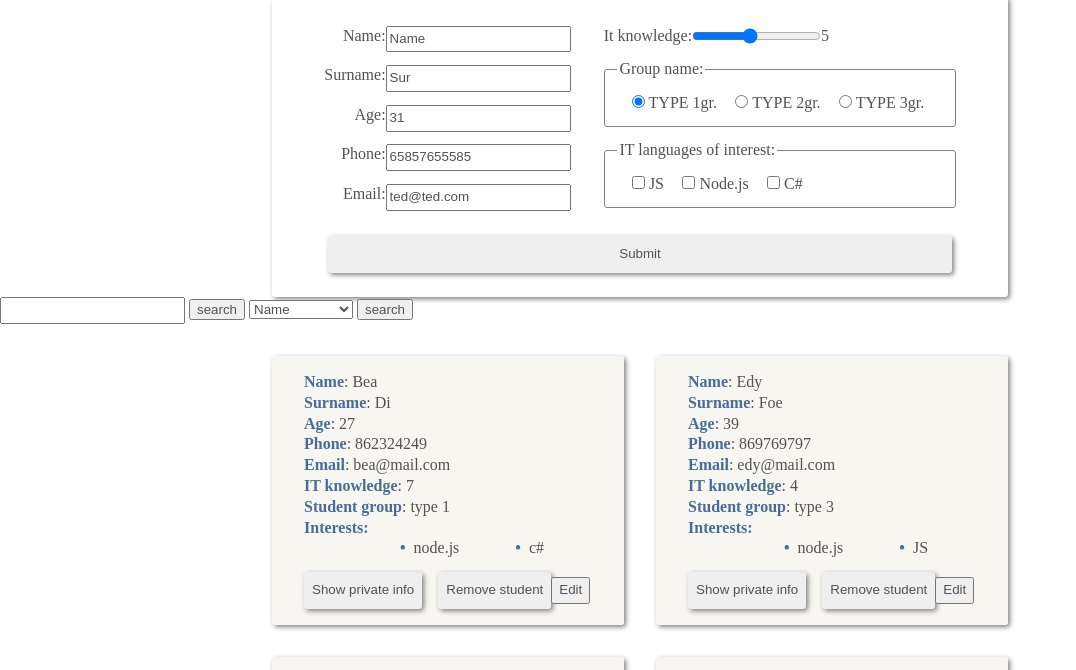
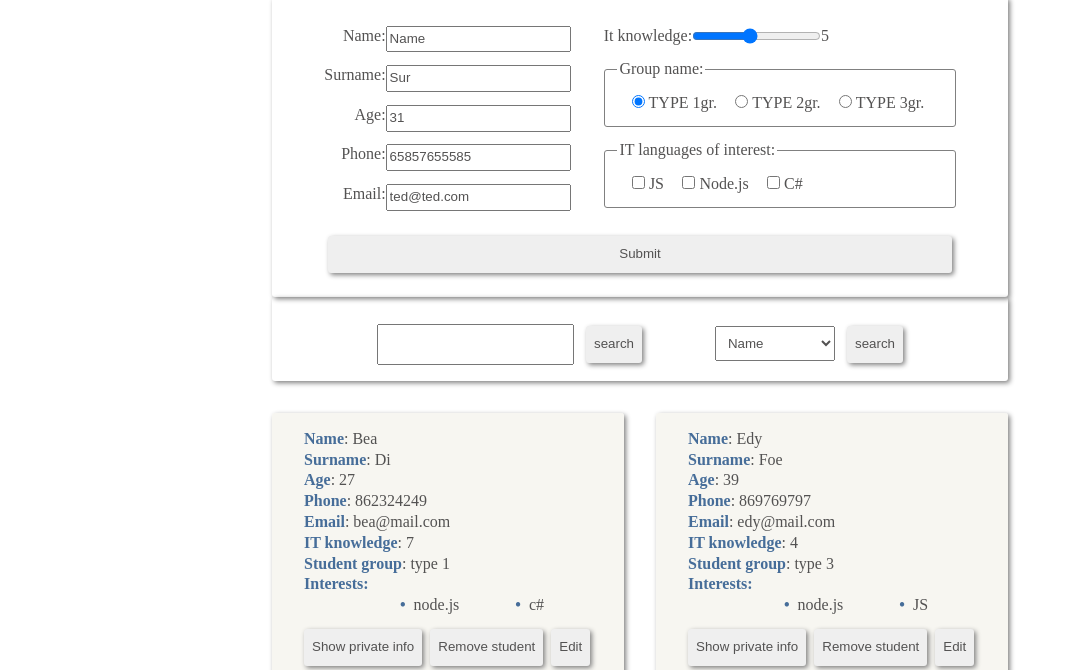
Before and after one commit to KlimaGi/ca-type-students-project, a plain HTML site: page index.html in a window 1280 px wide. Shown: the part 56-726 px from the top of the page, without its empty margins (0-1076 px from the left). Drawn offline with Linux system fonts and the light colour scheme.

Commit message:
add styles to new elements

```diff
--- a/index.html
+++ b/index.html
@@ -13,7 +13,7 @@
 
   <h2 class="main-title">JS students form</h2>
 
-<form id="student-form" novalidate>
+  <form id="student-form" novalidate class="form-block">
     <div class="block-1">
       <div id="name">
         <label for="student-name">Name: </label>
@@ -39,7 +39,6 @@
         <label for="student-email">Email:</label>
         <input type="email" name="email" id="student-email" placeholder="Enter your email" class="required" value="ted@ted.com">
       </div>
-
     </div>
 
 
@@ -49,7 +48,6 @@
         <input type="range" name="it-knowledge" id="student-it-knowledge" min="1" max="10" value="5" step="1" class="required">
         <output id="it-knowledge-output"></output>
       </div>
-
 
       <fieldset>
         <legend>Group name:</legend>
@@ -74,34 +72,32 @@
 
         <input type="checkbox" id="c#" name="languages" value="c#">
         <label for="c#">C#</label>
-
       </fieldset>
-
     </div>
 
     <button class="btn-form" type="submit">Submit</button>
     <span id="alert"></span>
   </form>
 
-<form id="search-form">
-  <input type="text" name="search" id="search-input">
-  <input type="submit" value="search">
+  <form id="search-form" class="form-block">
+    <div>
+      <input type="text" name="search" id="search-input" class="search-item">
+      <input type="submit" value="search" class="btn">
+    </div>
 
-  <select name="variations" id="">
+    <div>
+      <select name="variations" id="" class="search-item">
           <option value="name">Name</option>
           <option value="surname">Surname</option>
           <option value="age">Age</option>
           <option value="it-knowledge">IT Knowledge</option>
           <option value="group">Group</option>
         </select>
-  <input type="submit" value="search">
+        <input type="submit" value="search" class="btn">
+    </div>
   </form>
-
 
   <div id="students-list"></div>
 
-
-
-
 </body>
 </html>
--- a/script.js
+++ b/script.js
@@ -149,6 +149,7 @@ function renderStudent(studentData) {
 
   let editStudentButton = document.createElement("button");
   editStudentButton.textContent = "Edit";
+  editStudentButton.classList.add("btn");
 
   editStudentButton.addEventListener("click", () => {
     studentFormEl.elements.name.value = studentName;
--- a/style.css
+++ b/style.css
@@ -28,7 +28,7 @@
   color: var(--color-blue);
 }
 
-#student-form {
+.form-block {
   max-width: 46rem;
   margin: 0 auto;
   padding: 1rem 2rem;
@@ -99,15 +99,24 @@ ul.interest-list li::before {
 .interest-title {
   color: var(--color-blue);
 }
-.btn-delete {
-  margin-left: 1rem;
+.btn-delete,
+.btn {
+  margin-left: 0.5rem;
 }
 .private-btn,
 .btn-delete,
-.btn-form {
+.btn-form,
+.btn {
   margin-top: 0.8rem;
   padding: 0.5rem;
   border-style: none;
   border-radius: 3px;
   box-shadow: 2px 2px 5px grey;
 }
+.search-item {
+  padding: 0.5rem;
+}
+.search-item:focus {
+  border: 1px solid var(--color-blue);
+  border-radius: 3px;
+}
```
Lines whose indentation alone changed are shown as unchanged.
